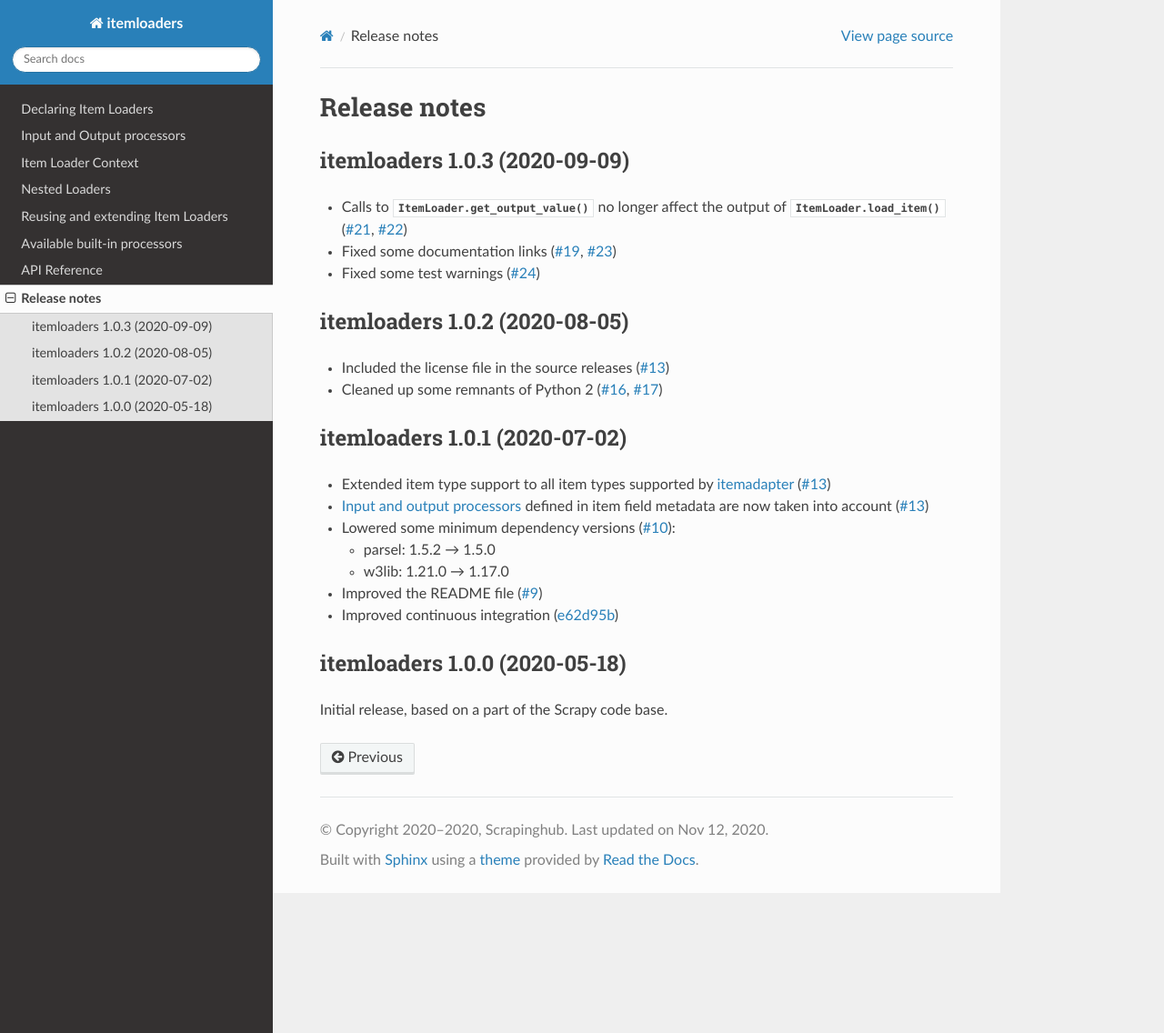
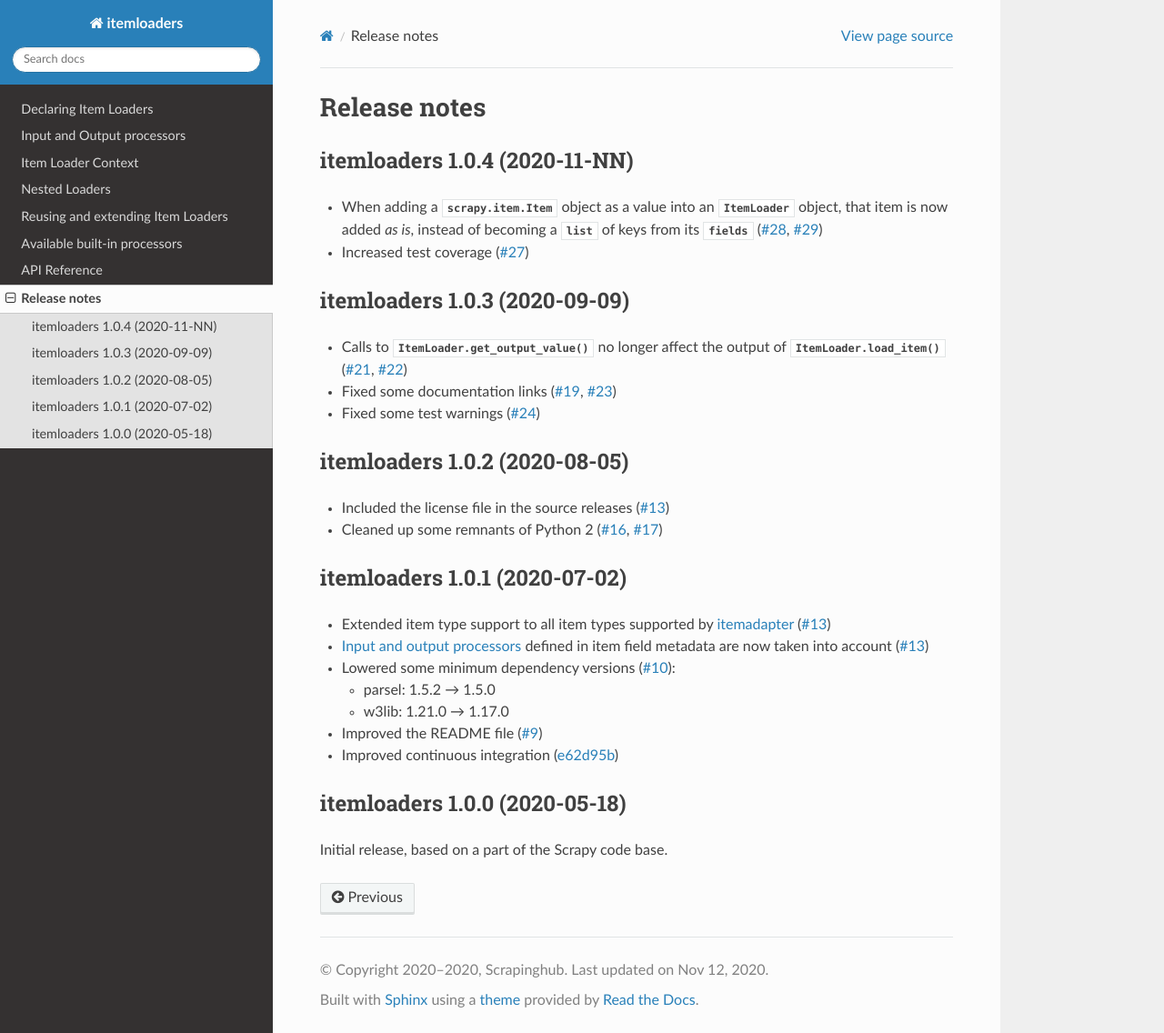
Before and after one commit to scrapy/itemloaders, a Sphinx documentation site: the page built from docs/release-notes.rst, in a window 1280 px wide and 1136 px high. Shown: the whole window at 91% size. Built offline with Sphinx 7.4.7 and the Read the Docs theme 2.0.0, drawn with Linux system fonts in a browser that asks for light colours.

Commit message:
Add release notes for itemloaders 1.0.4 (#39)

```diff
--- a/docs/release-notes.rst
+++ b/docs/release-notes.rst
@@ -4,6 +4,19 @@
 
 Release notes
 =============
+
+.. _release-1.0.4:
+
+itemloaders 1.0.4 (2020-11-NN)
+------------------------------
+
+-   When adding a :class:`scrapy.item.Item` object as a value into an
+    :class:`ItemLoader` object, that item is now added *as is*, instead of
+    becoming a :class:`list` of keys from its :attr:`~scrapy.item.Item.fields`
+    (:gh:`28`, :gh:`29`)
+
+-   Increased test coverage (:gh:`27`)
+
 
 .. _release-1.0.3:
 
```
